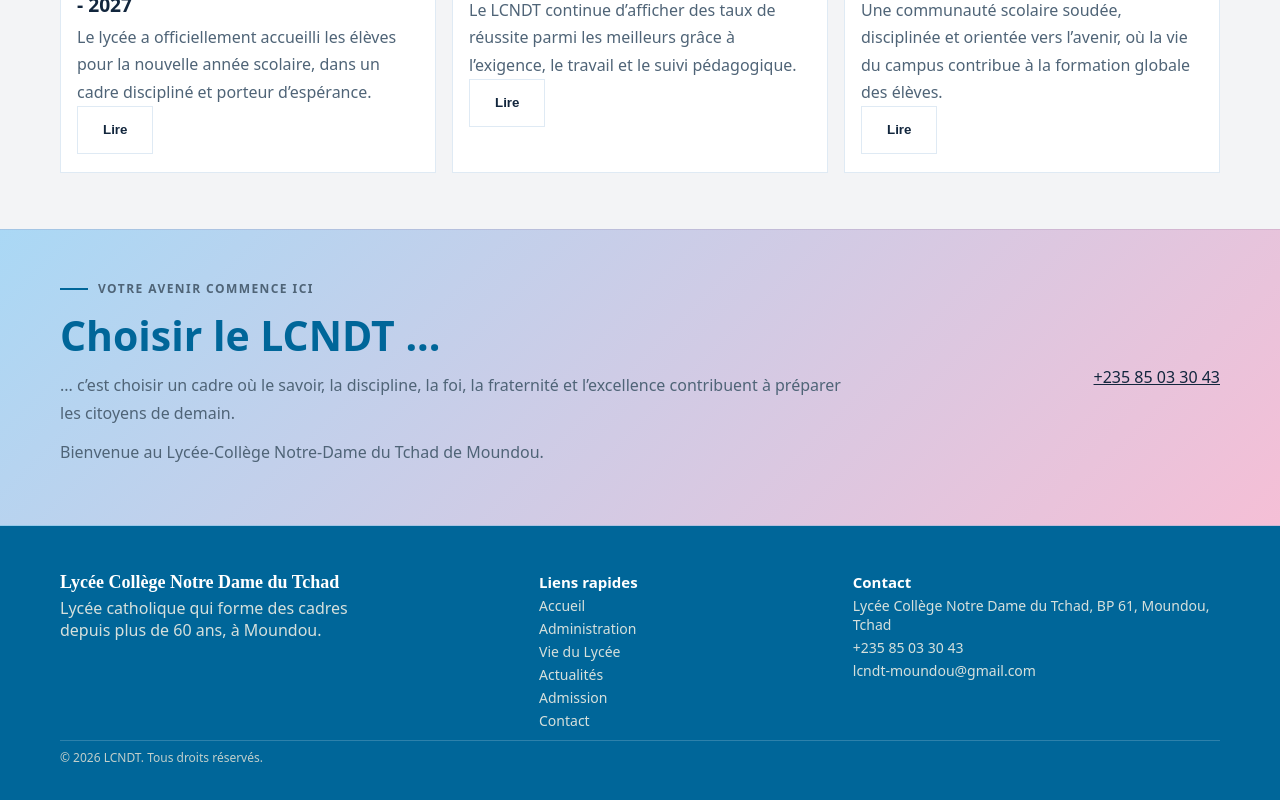
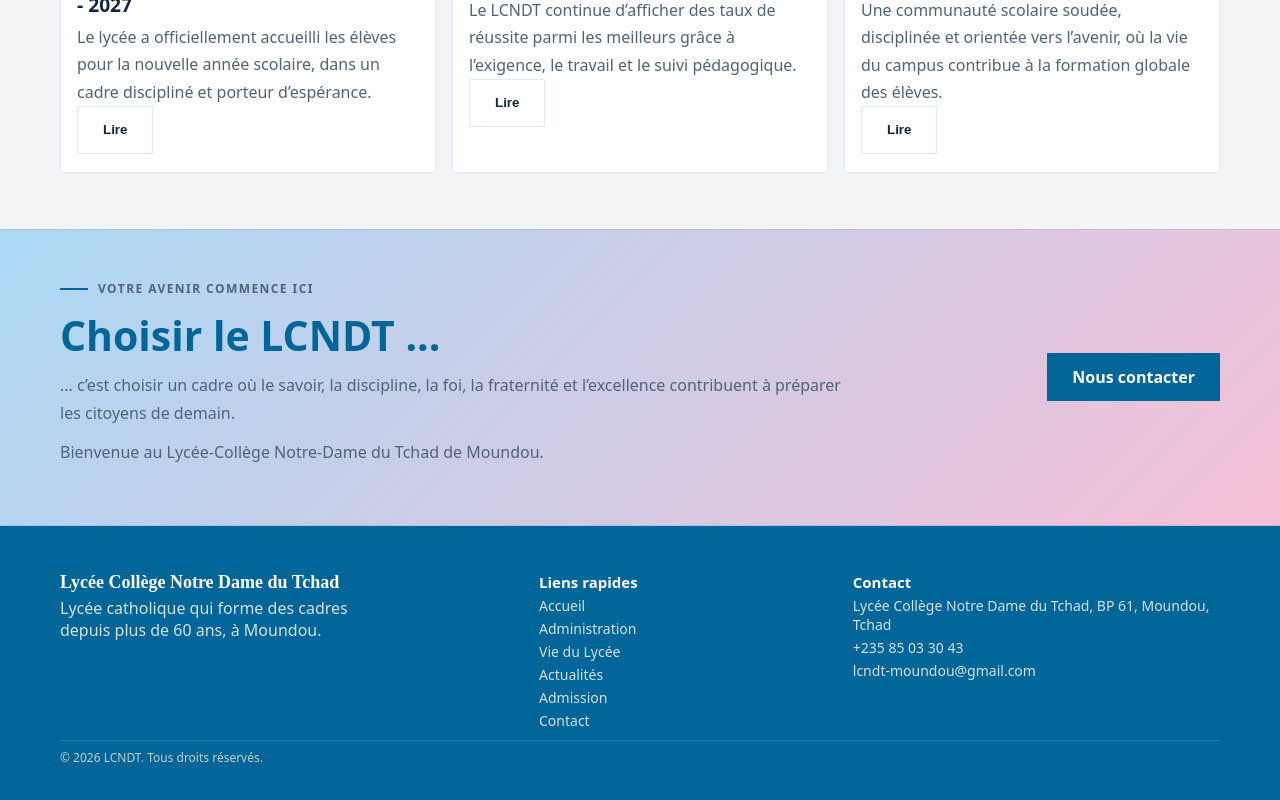
Before and after one commit to ernestpayang/lcndt, a React (Vite) app: page / in a window 1280 px wide. Shown: the part 3334-4134 px from the top of the page. Built offline with nearby package versions, Linux system fonts and the light colour scheme.

Commit message:
Modification d'un boutton

```diff
--- a/src/pages/Home.tsx
+++ b/src/pages/Home.tsx
@@ -229,7 +229,9 @@
           </div>
 
           <div className="home-cta-actions">
-            <a href={school.phoneHref}>{school.phoneDisplay}</a>
+            <a className="btn primary" href={school.phoneHref}>
+              Nous contacter
+            </a>
           </div>
         </div>
       </section>
```
